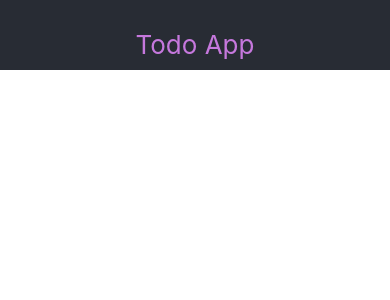
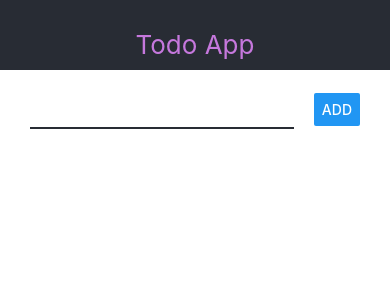
Before and after one commit to stas-yushkov/new-rn-todo-app, a React Native app: screen / in a window 390 px wide. Shown: the top 300 px of the page. Built offline with nearby package versions, Linux system fonts and the light colour scheme.

Commit message:
add AddTodo component

```diff
--- a/App.js
+++ b/App.js
@@ -1,11 +1,14 @@
 import { StatusBar } from 'expo-status-bar';
 import { StyleSheet, Text, View } from 'react-native';
-import { Navbar } from './src/Navbar';
+import { Navbar, AddTodo } from './src';
 
 export default function App() {
   return (
-    <View style={styles.container}>
+    <View>
       <Navbar title='Todo App' />
+      <View style={styles.container}>
+        <AddTodo />
+      </View>
       <StatusBar style="auto" />
     </View>
   );
@@ -13,5 +16,7 @@
 
 const styles = StyleSheet.create({
   container: {
+    paddingHorizontal: 30,
+    paddingVertical: 20,
   },
 });
--- /dev/null
+++ b/src/AddTodo.js
@@ -0,0 +1,26 @@
+import React from "react";
+import { View, StyleSheet, TextInput, Button } from "react-native";
+
+export const AddTodo = () => {
+  return (
+    <View style={styles.block}>
+      <TextInput style={styles.input} />
+      <Button title="Add" />
+    </View>
+  )
+}
+
+const styles = StyleSheet.create({
+  block: {
+    flexDirection: 'row',
+    justifyContent: 'space-between',
+    alignItems: 'center',
+  },
+  input: {
+    width: '80%',
+    padding: 10,
+    borderStyle: 'solid',
+    borderBottomWidth: 2,
+    borderBottomColor: '#282c34'
+  },
+})
--- /dev/null
+++ b/src/index.js
@@ -0,0 +1,2 @@
+export { Navbar } from "./Navbar";
+export { AddTodo } from "./AddTodo";
```
